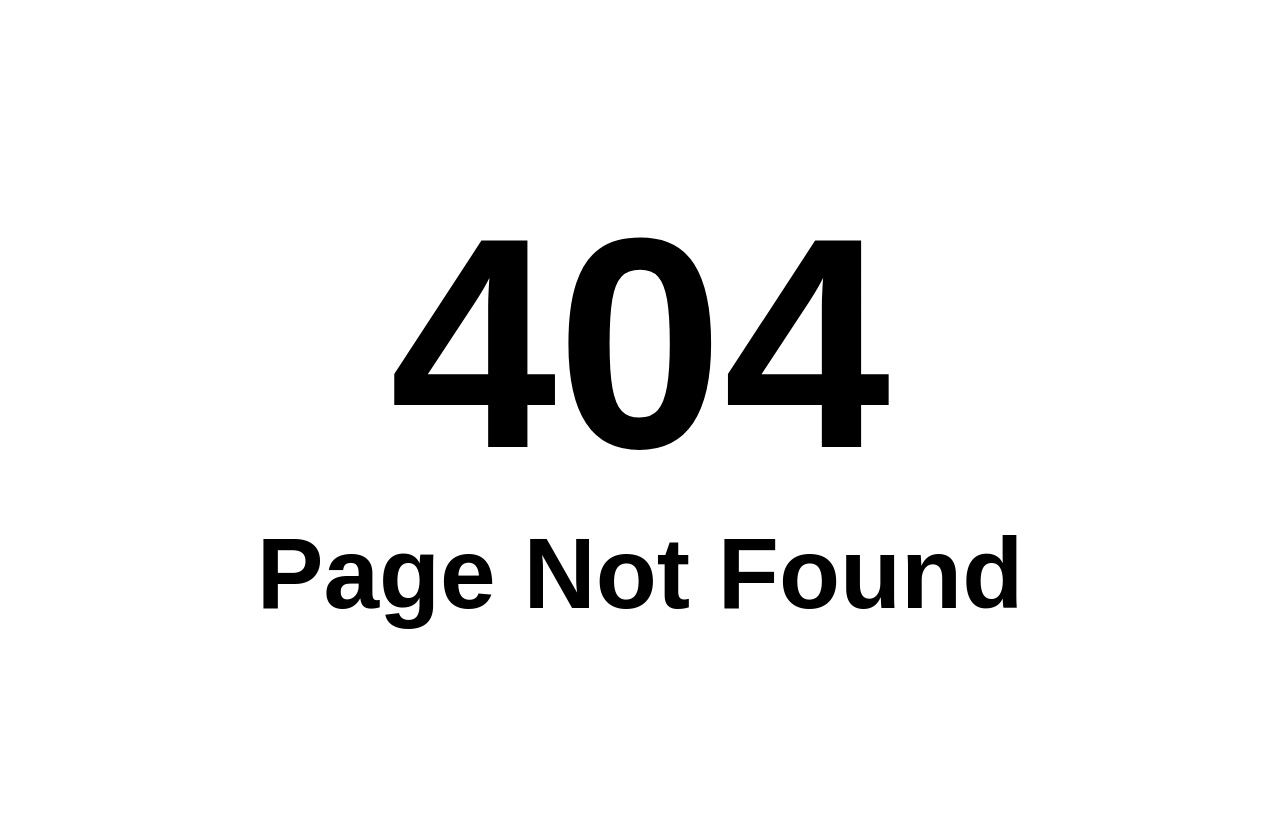
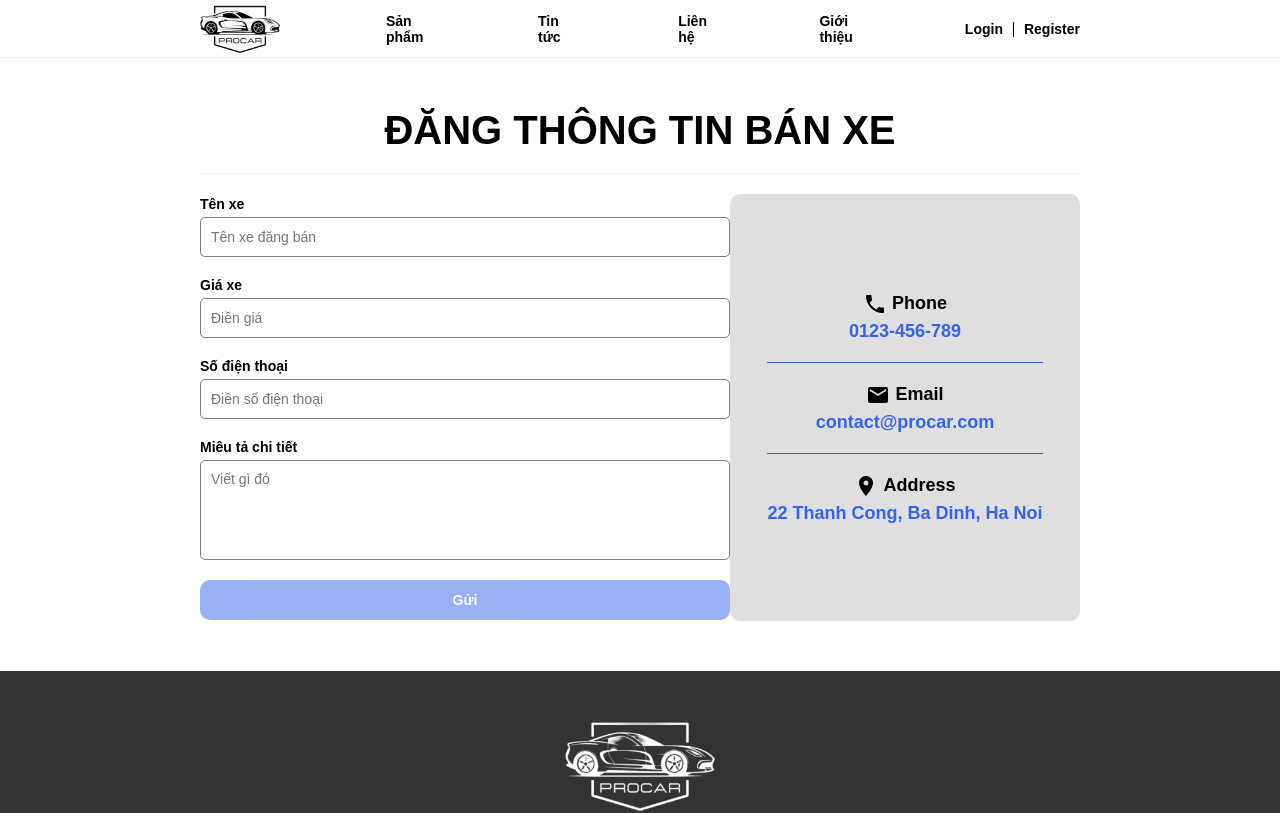
Before and after one commit to TrungLe2003/Car-Selling-web, a React (Vite) app in the folder Fe/: page /postingCar in a window 1280 px wide. Before the commit this address had no page. Shown: the top 813 px of the page. Built offline with nearby package versions, Linux system fonts and the light colour scheme.

Commit message:
chỉnh sửa trungLe

```diff
--- a/Fe/src/App.jsx
+++ b/Fe/src/App.jsx
@@ -25,9 +25,8 @@ import NewsOverview from "./components/newsPage/newsOverview";
 import NewsCarNews from "./components/newsPage/newsCarNews";
 import NewsMarketNews from "./components/newsPage/newsMarketNews";
 import NewsExploreCars from "./components/newsPage/newsExploreCars";
-import PageWithAllCar from "./components/categoryPage/PageWithAllCar";
-import PageWithCarByBrand from "./components/categoryPage/PageWithCarByBrand";
 import CarDetailPage from "./components/carPage";
+import PostingCarInfoPage from "./components/postingCarInfoPage";
 import SearchPage from "./components/searchPage";
 //
 import "./App.css";
@@ -52,6 +51,7 @@ function App() {
             <Route path="comments" element={<AdminComments />} />
           </Route>
           <Route path="/car/:idCar" element={<CarDetailPage />} />
+          <Route path="/postingCar" element={<PostingCarInfoPage />} />
           <Route path="/search" element={<SearchPage />} />
           <Route path="/login" element={<LoginPage />} />
           <Route path="/register" element={<RegisterPage />} />
--- a/Fe/src/components/categoryPage/index.jsx
+++ b/Fe/src/components/categoryPage/index.jsx
@@ -13,10 +13,10 @@ import "./style.css";
 
 const CategoryPage = () => {
   const nav = useNavigate();
-  const [allCarsData, setAllCarsData] = useState(null);
-  const [currentPage, setCurrentPage] = useState(1);
+  const [allCarsData, setAllCarsData] = useState(null); // lấy data xe
+  const [currentPage, setCurrentPage] = useState(1); //ptrang
   const [totalPages, setTotalPages] = useState(1);
-  const [searchQuery, setSearchQuery] = useState("");
+  const [searchQuery, setSearchQuery] = useState(""); //tìm xe bằng tên
   const [selectedPrice, setSelectedPrice] = useState("");
   const priceRanges = [
     { label: "Tất cả", min: 0, max: Infinity },
@@ -26,7 +26,7 @@ const CategoryPage = () => {
     { label: "2 tỉ - 3 tỉ", min: 2000000000, max: 3000000000 },
     { label: "3 tỉ - 4 tỉ", min: 3000000000, max: 4000000000 },
     { label: "4 tỉ - 5 tỉ", min: 4000000000, max: 5000000000 },
-  ];
+  ]; //Bảng quy đổi
   const [filters, setFilters] = useState({
     brand: "",
     state: "",
@@ -34,12 +34,13 @@ const CategoryPage = () => {
     year: "",
     price: "",
   });
-  const carsPerPage = 9;
+  const carsPerPage = 9; // limit
   const fetchAllCarsData = async () => {
     const queryParams = new URLSearchParams({
+      //color=...&year=....
       limit: carsPerPage,
       page: currentPage,
-      carName: searchQuery,
+      // carName: searchQuery,
       ...filters,
     }).toString();
     try {
@@ -62,10 +63,12 @@ const CategoryPage = () => {
     Khi mà chọn filter giá (key = "price") -> đối chiếu giá trị đổi ra số (vdu: 500tr -> 500000000) bằng priceRanges
   */
   const updateFilter = (key, value) => {
+    //
+    setSearchQuery("");
     const newFilters = { ...filters };
     if (key === "price") {
       const selectedRange = priceRanges.find(
-        (range) => range.label === value.trim()
+        (range) => range.label === value.trim() //
       );
       if (selectedRange) {
         newFilters.minPrice = selectedRange.min; //thêm vô filter
--- /dev/null
+++ b/Fe/src/components/postingCarInfoPage/index.jsx
@@ -0,0 +1,86 @@
+// svgs
+import PhoneIcon from "../../icons/contactPage/PhoneIcon";
+import EmailIcon from "../../icons/contactPage/EmailIcon";
+import AddressIcon from "../../icons/contactPage/AddressIcon";
+//
+import "./style.css";
+
+const PostingCarInfoPage = () => {
+  return (
+    <div className="PostingCarInfoPage">
+      <div className="title">
+        <h1>ĐĂNG THÔNG TIN BÁN XE</h1>
+      </div>
+      <div className="content">
+        <form action="" className="left">
+          <div className="gr">
+            <label htmlFor="carName">Tên xe</label>
+            <input type="text" id="carName" placeholder="Tên xe đăng bán" />
+          </div>
+          <div className="gr">
+            <label htmlFor="Price">Giá xe</label>
+            <input type="text" id="Price" placeholder="Điền giá" />
+          </div>
+          <div className="gr">
+            <label htmlFor="phoneNumber">Số điện thoại</label>
+            <input
+              type="text"
+              id="phoneNumber"
+              placeholder="Điền số điện thoại"
+            />
+          </div>
+          <div className="gr">
+            <label htmlFor="describe">Miêu tả chi tiết</label>
+            <textarea id="describe" placeholder="Viết gì đó"></textarea>
+          </div>
+          <div className="gr">
+            <button type="button">Gửi</button>
+          </div>
+        </form>
+        <div className="right">
+          <div className="contentRight">
+            <div className="item">
+              <div className="grIcon">
+                <PhoneIcon />
+                <h4>Phone</h4>
+              </div>
+              <h4>0123-456-789</h4>
+            </div>
+            <div
+              style={{
+                width: "100%",
+                height: "1px",
+                backgroundColor: "#3563E9",
+                margin: "20px 0",
+              }}
+            ></div>
+            <div className="item">
+              <div className="grIcon">
+                <EmailIcon />
+                <h4>Email</h4>
+              </div>
+              <h4>contact@procar.com</h4>
+            </div>
+            <div
+              style={{
+                width: "100%",
+                height: "1px",
+                backgroundColor: "#3563E9",
+                margin: "20px 0",
+              }}
+            ></div>
+            <div className="item">
+              <div className="grIcon">
+                <AddressIcon />
+                <h4>Address</h4>
+              </div>
+              <h4>22 Thanh Cong, Ba Dinh, Ha Noi</h4>
+            </div>
+          </div>
+        </div>
+      </div>
+    </div>
+  );
+};
+
+export default PostingCarInfoPage;
--- /dev/null
+++ b/Fe/src/components/postingCarInfoPage/style.css
@@ -0,0 +1,119 @@
+.PostingCarInfoPage {
+  display: flex;
+  flex-direction: column;
+  gap: 20px;
+  margin: 50px 200px;
+}
+
+.PostingCarInfoPage .title {
+  display: flex;
+  justify-content: center;
+  padding-bottom: 20px;
+  border-bottom: 1px solid #eeeeee;
+}
+
+.PostingCarInfoPage .content {
+  height: 427.2px;
+  display: flex;
+  align-items: center;
+  justify-content: space-between;
+}
+
+.PostingCarInfoPage .content .left {
+  width: 530px;
+  display: flex;
+  flex-direction: column;
+  gap: 20px;
+}
+
+.PostingCarInfoPage .content .left .gr {
+  width: 100%;
+  display: flex;
+  flex-direction: column;
+}
+
+.PostingCarInfoPage .content .left .gr label {
+  font-size: 14px;
+  font-weight: bold;
+  margin-bottom: 5px;
+  cursor: pointer;
+}
+
+.PostingCarInfoPage .content .left .gr input {
+  height: 40px;
+  font-size: 14px;
+  outline: none;
+  border: 1px solid #00000080;
+  border-radius: 5px;
+  padding: 0 10px;
+  background-color: transparent;
+}
+
+.PostingCarInfoPage .content .left .gr textarea {
+  width: 530px;
+  height: 100px;
+  resize: none;
+  font-size: 14px;
+  outline: none;
+  border: 1px solid #00000080;
+  border-radius: 5px;
+  padding: 10px 10px;
+  background-color: transparent;
+}
+
+.PostingCarInfoPage .content .left .gr input:focus,
+.PostingCarInfoPage .content .left .gr textarea:focus {
+  border: 1px solid #3563e9;
+  transition: all 0.5s ease;
+  background-color: #00000020;
+}
+
+.PostingCarInfoPage .content .left .gr button {
+  width: 100%;
+  height: 40px;
+  font-size: 14px;
+  font-weight: bold;
+  color: #ffffff;
+  background-color: #3563e9;
+  border: none;
+  border-radius: 10px;
+  opacity: 0.5;
+  cursor: pointer;
+  transition: all 0.5s ease;
+}
+
+.PostingCarInfoPage .content .left .gr button:hover {
+  opacity: 1;
+}
+
+.PostingCarInfoPage .content .right {
+  width: 530px;
+  height: 100%;
+  display: flex;
+  align-items: center;
+  justify-content: center;
+  background-color: #00000020;
+  border-radius: 10px;
+}
+
+.PostingCarInfoPage .content .right .contentRight .item {
+  display: flex;
+  flex-direction: column;
+  align-items: center;
+  gap: 5px;
+}
+
+.PostingCarInfoPage .content .right .contentRight .item .grIcon {
+  display: flex;
+  align-items: center;
+  gap: 5px;
+}
+
+.PostingCarInfoPage .content .right .contentRight .item > h4 {
+  color: #3563e9;
+  cursor: pointer;
+}
+
+.PostingCarInfoPage .content .right .contentRight .item > h4:hover {
+  opacity: 0.5;
+}
```
